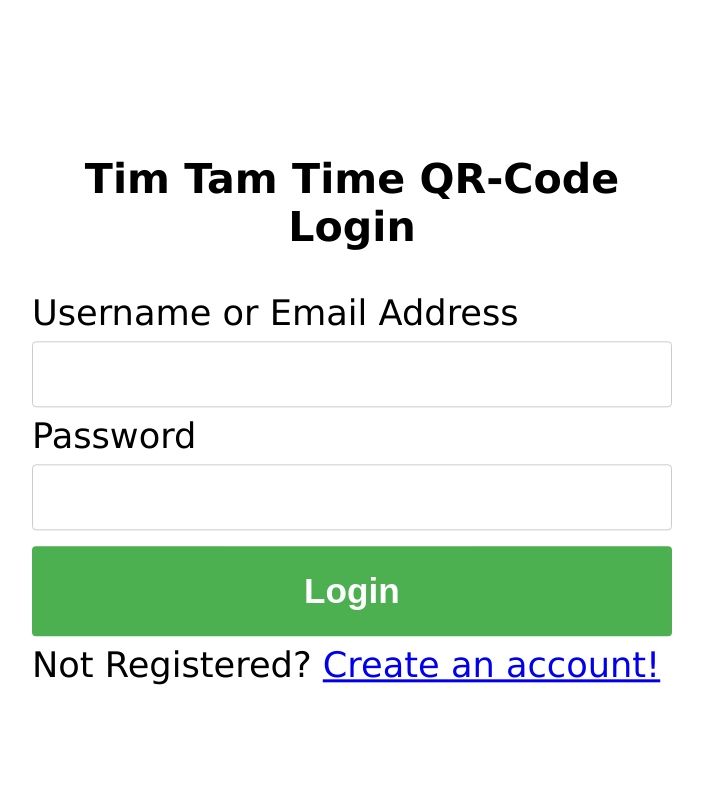
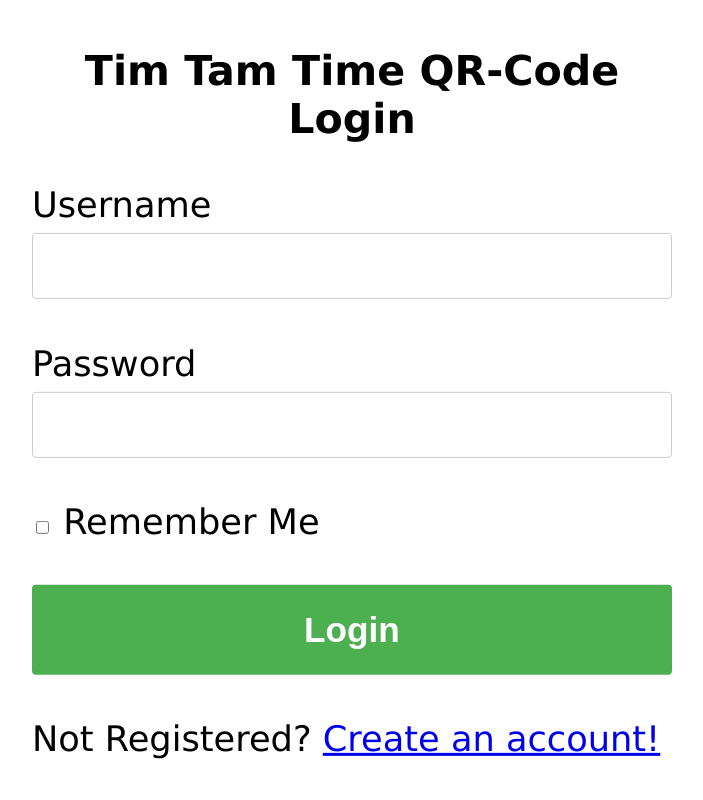
Before and after one commit to rowan-smith/Project-QR, a Flask app: page /login in a window 1280 px wide. Shown: the whole page, without its empty margins (288-991 px from the left). Run offline with Flask 2, Linux system fonts and the light colour scheme.

Commit message:
Login page switched to using flask-wtforms

```diff
--- a/blueprints/login.py
+++ b/blueprints/login.py
@@ -1,6 +1,7 @@
 from flask import Blueprint, render_template, session, request, Response, redirect, abort, flash
 from flask_login import login_user
 from app import app, login_manager
+from models.LoginForm import LoginForm
 
 from models.User import User
 
@@ -39,7 +40,7 @@ def login():
 
         return redirect('home')
 
-    return render_template('login_page.html')
+    return render_template('login_page.html', form=LoginForm())
 
 
 @login_manager.user_loader
--- /dev/null
+++ b/models/LoginForm.py
@@ -0,0 +1,10 @@
+from flask_wtf import FlaskForm
+from wtforms import StringField, PasswordField, BooleanField, SubmitField
+from wtforms.validators import DataRequired, InputRequired
+
+
+class LoginForm(FlaskForm):
+    username = StringField('Username', validators=[InputRequired("Please enter your username.")])
+    password = PasswordField('Password', validators=[DataRequired()])
+    remember_me = BooleanField('Remember Me')
+    login = SubmitField('Login')
--- a/templates/login_page.html
+++ b/templates/login_page.html
@@ -1,4 +1,3 @@
-<!doctype html>
 <html lang="en">
 <head>
     <title>Login</title>
@@ -6,24 +5,23 @@
 </head>
 <body>
 
-<form method="post" class="center_vertical_horizontal">
+<form method="POST" class="center_vertical_horizontal">
     <h3>Tim Tam Time QR-Code Login</h3>
-    {% if error %}
-        <p class="error"><strong>Error:</strong> {{ error }}</p>
-    {% endif %}
-    Username or Email Address<br>
-    <label>
-        <input type="text" name="username">
-    </label><br>
-
-    Password<br>
-    <label>
-        <input type="password" name="password">
-    </label><br>
-
-    <input type="submit" value="Login"><br>
-
-    Not Registered? <a href="{{ url_for('register_page.register') }}">Create an account!</a>
+    {{ form.csrf_token }}
+    <p>
+        {{ form.username.label }}
+        {{ form.username(class="custom") }}
+    </p>
+    <p>
+        {{ form.password.label }}
+        {{ form.password }}
+    </p>
+    <p>
+        {{ form.remember_me }}
+        {{ form.remember_me.label }}
+    </p>
+    {{ form.login }}
+    <p>Not Registered? <a href="{{ url_for('register_page.register') }}">Create an account!</a></p>
 </form>
 
 </body>
```
